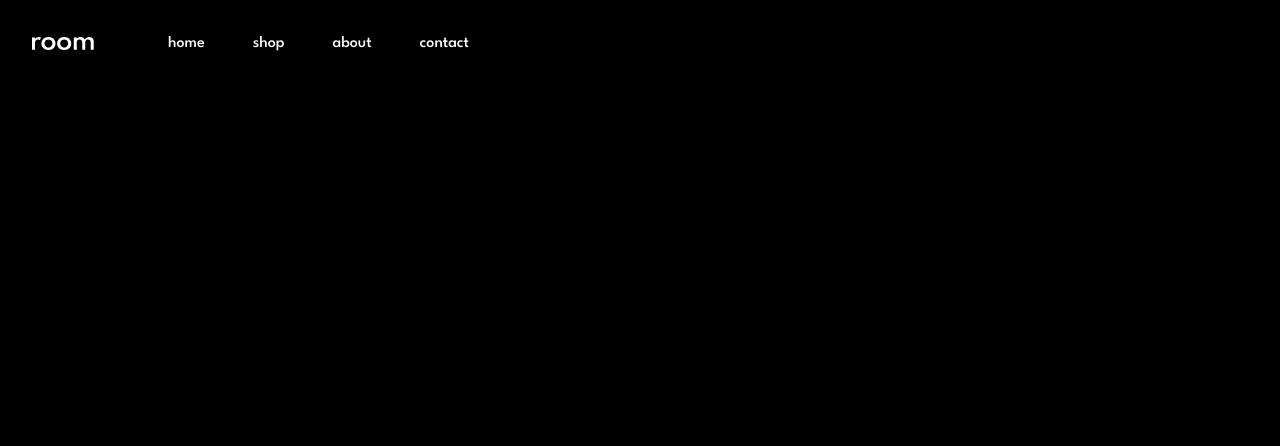
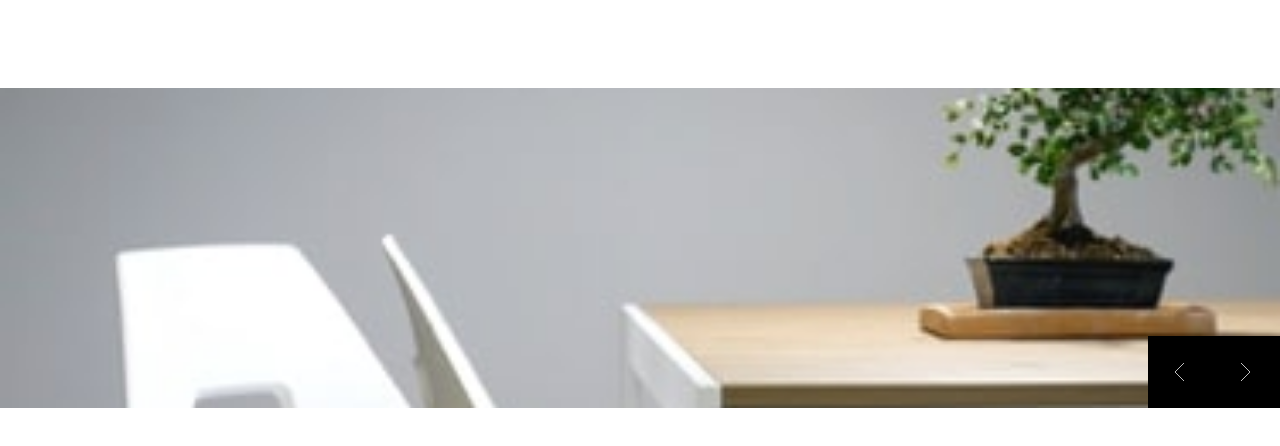
Before and after one commit to puyanwei/room-furniture-store, a Next.js app: page / in a window 1280 px wide. Shown: the top 446 px of the page. Built offline with nearby package versions, Linux system fonts and the light colour scheme.

Commit message:
... - Add HomeHero to page - Mocked other sections to page - Adjusted styling and types

```diff
--- a/app/(site)/layout.tsx
+++ b/app/(site)/layout.tsx
@@ -17,7 +17,7 @@ export const metadata = {
 
 export default function RootLayout({ children }: { children: ReactNode }) {
   return (
-    <html className="grid h-screen bg-black" lang="en">
+    <html className="grid h-screen" lang="en">
       <body className={spartan.className}>
         <Navbar data={navbarLinks} />
         {children}
--- a/app/(site)/page.tsx
+++ b/app/(site)/page.tsx
@@ -1,11 +1,23 @@
+import { HomeHero } from "@/components/3-compositions/HomeHero/HomeHero"
+import { Component } from "@/shared/types"
+
 export default async function Home() {
   return (
-    <div>
-      <main>
-        Lorem ipsum, dolor sit amet consectetur adipisicing elit. Repellat obcaecati perspiciatis et
-        odit impedit assumenda optio iste molestias blanditiis veniam ipsam in autem eum nostrum
-        quis magni quos, expedita molestiae.
-      </main>
-    </div>
+    <>
+      <HomeHero />
+      <CallToActionSection />
+      <FurnitureImage />
+      <DescriptionSection />
+    </>
   )
 }
+
+function CallToActionSection({ className }: Component) {
+  return <div className={className}></div>
+}
+function FurnitureImage({ className }: Component) {
+  return <div className={className}></div>
+}
+function DescriptionSection({ className }: Component) {
+  return <div className={className}></div>
+}
--- a/components/2-molecules/Navbar/DesktopNavbar.tsx
+++ b/components/2-molecules/Navbar/DesktopNavbar.tsx
@@ -1,10 +1,9 @@
-import { Component } from "@/shared/types"
-import { NavbarLinks } from "."
+import { Component, NavbarLinks } from "@/shared/types"
 import { Logo } from "@/components/1-atoms/Icons/Logo"
 import Link from "next/link"
 
 interface DesktopNavbarProps extends Component {
-  data: NavbarLinks[]
+  data: readonly NavbarLinks[]
 }
 
 export function DesktopNavbar({ className = "", data, testId }: DesktopNavbarProps) {
--- a/components/2-molecules/Navbar/MobileNavbar.tsx
+++ b/components/2-molecules/Navbar/MobileNavbar.tsx
@@ -1,3 +1,5 @@
+"use client"
+
 import { useState } from "react"
 import Link from "next/link"
 import { Component, HasChildren, NavbarLinks } from "@/shared/types"
@@ -7,16 +9,16 @@ import { Icon } from "@/components/1-atoms/Icons"
 import { Close } from "@/components/1-atoms/Icons/Close"
 
 interface MobileNavbarProps extends Component {
-  data: NavbarLinks[]
+  data: readonly NavbarLinks[]
 }
 
 export function MobileNavbar({ className = "", data, testId }: MobileNavbarProps) {
   const [isMenuOpen, setMenuOpen] = useState(false)
 
   return (
-    <div className={`relative ${className}`}>
+    <div className={`absolute z-10 ${className}`}>
       {isMenuOpen ? (
-        <OpenedMenu className="flex justify-between w-full px-4 py-16 font-bold text-black bg-white">
+        <OpenedMenu className="flex justify-between w-screen px-4 py-12 font-bold text-black bg-white">
           <button className="pl-4" onClick={() => setMenuOpen(false)}>
             <Icon icon={<Close />} />
           </button>
@@ -33,8 +35,8 @@ export function MobileNavbar({ className = "", data, testId }: MobileNavbarProps
           </nav>
         </OpenedMenu>
       ) : (
-        <ClosedMenu className="flex justify-center px-4 py-6 pl-2">
-          <button className="absolute pl-4 top-[72px] left-5" onClick={() => setMenuOpen(true)}>
+        <ClosedMenu className="flex justify-center w-screen px-4 py-2 pl-2">
+          <button className="absolute pl-4 top-14 left-5" onClick={() => setMenuOpen(true)}>
             <Icon icon={<Hamburger />} />
           </button>
           <Link className="pt-12" href="/">
--- a/components/2-molecules/Navbar/index.tsx
+++ b/components/2-molecules/Navbar/index.tsx
@@ -1,11 +1,9 @@
-"use client"
-
 import { Component, NavbarLinks } from "@/shared/types"
 import { DesktopNavbar } from "./DesktopNavbar"
 import { MobileNavbar } from "./MobileNavbar"
 
 interface NavbarProps extends Component {
-  data: NavbarLinks[]
+  data: readonly NavbarLinks[]
 }
 
 export function Navbar({ className = "", data, testId }: NavbarProps) {
--- a/components/3-compositions/HomeHero/HomeHero.tsx
+++ b/components/3-compositions/HomeHero/HomeHero.tsx
@@ -1,18 +1,16 @@
+"use client"
+
+import Image from "next/image"
+import { AngleLeft } from "@/components/1-atoms/Icons/AngleLeft"
+import { AngleRight } from "@/components/1-atoms/Icons/AngleRight"
+import { Icon } from "@/components/1-atoms/Icons"
+import { homepageHeroImages } from "@/shared/consts"
 import { useState } from "react"
-import Image from "next/image"
-import { homepageHeroImages } from "@/shared/consts"
 
 type ImageNumber = 1 | 2 | 3
 
-/*
-Trying to have ImageNumber automatically be inferred based on homepageHeroImages.length
-
-type InferNumberUnion<T extends { readonly length: number }> = T["length"]
-type ImageNumber = InferNumberUnion<typeof homepageHeroImages> // ImageNumber should be 1 | 2 | 3
-*/
-
 export function HomeHero() {
-  const [selectedImage, setSelectedImage] = useState<ImageNumber>(4)
+  const [selectedImage, setSelectedImage] = useState<ImageNumber>(1)
 
   function handleBackButton() {
     if (selectedImage === 1) return
@@ -20,11 +18,14 @@ export function HomeHero() {
   }
 
   function handleNextButton() {
-    if (selectedImage === homepageHeroImages.length - 1) return
+    const lastElementOfArray = homepageHeroImages.length
+    if (selectedImage === lastElementOfArray) return
     setSelectedImage((selectedImage + 1) as ImageNumber)
   }
+
+  const buttonStyles = "p-6 bg-black hover:bg-neutral-700"
   return (
-    <div className="relative flex flex-col overflow-hidden h-[330px]">
+    <div className="relative flex flex-col overflow-hidden h-2/5">
       {homepageHeroImages.map(({ src, alt }, index) => {
         const imageVisibility = selectedImage === index + 1 ? "" : "hidden"
         return (
@@ -38,8 +39,12 @@ export function HomeHero() {
         )
       })}
       <div className="absolute bottom-0 right-0">
-        <button className="p-2 bg-green-300 rounded" onClick={handleBackButton}>{`<`}</button>
-        <button className="p-2 bg-green-300 rounded" onClick={handleNextButton}>{`>`}</button>
+        <button className={buttonStyles} onClick={handleBackButton}>
+          <Icon className="scale-75" icon={<AngleLeft />} />
+        </button>
+        <button className={buttonStyles} onClick={handleNextButton}>
+          <Icon className="scale-75" icon={<AngleRight />} />
+        </button>
       </div>
     </div>
   )
--- a/shared/consts.ts
+++ b/shared/consts.ts
@@ -21,15 +21,15 @@ export const navbarLinks: readonly NavbarLinks[] = [
 
 export const homepageHeroImages: readonly Images[] = [
   {
-    src: "./assets/desktop-image-hero-1.jpg",
+    src: "/assets/mobile-image-hero-1.jpg",
     alt: "white chair and wooden desk",
   },
   {
-    src: "./assets/desktop-image-hero-2.jpg",
+    src: "/assets/mobile-image-hero-2.jpg",
     alt: "3 multicolored plastic chairs",
   },
   {
-    src: "./assets/desktop-image-hero-3.jpg",
+    src: "/assets/mobile-image-hero-3.jpg",
     alt: "a black metal chair",
   },
 ] as const
```
Also changed, not shown: 1 other file (tests, documents, lock files or other folders).
